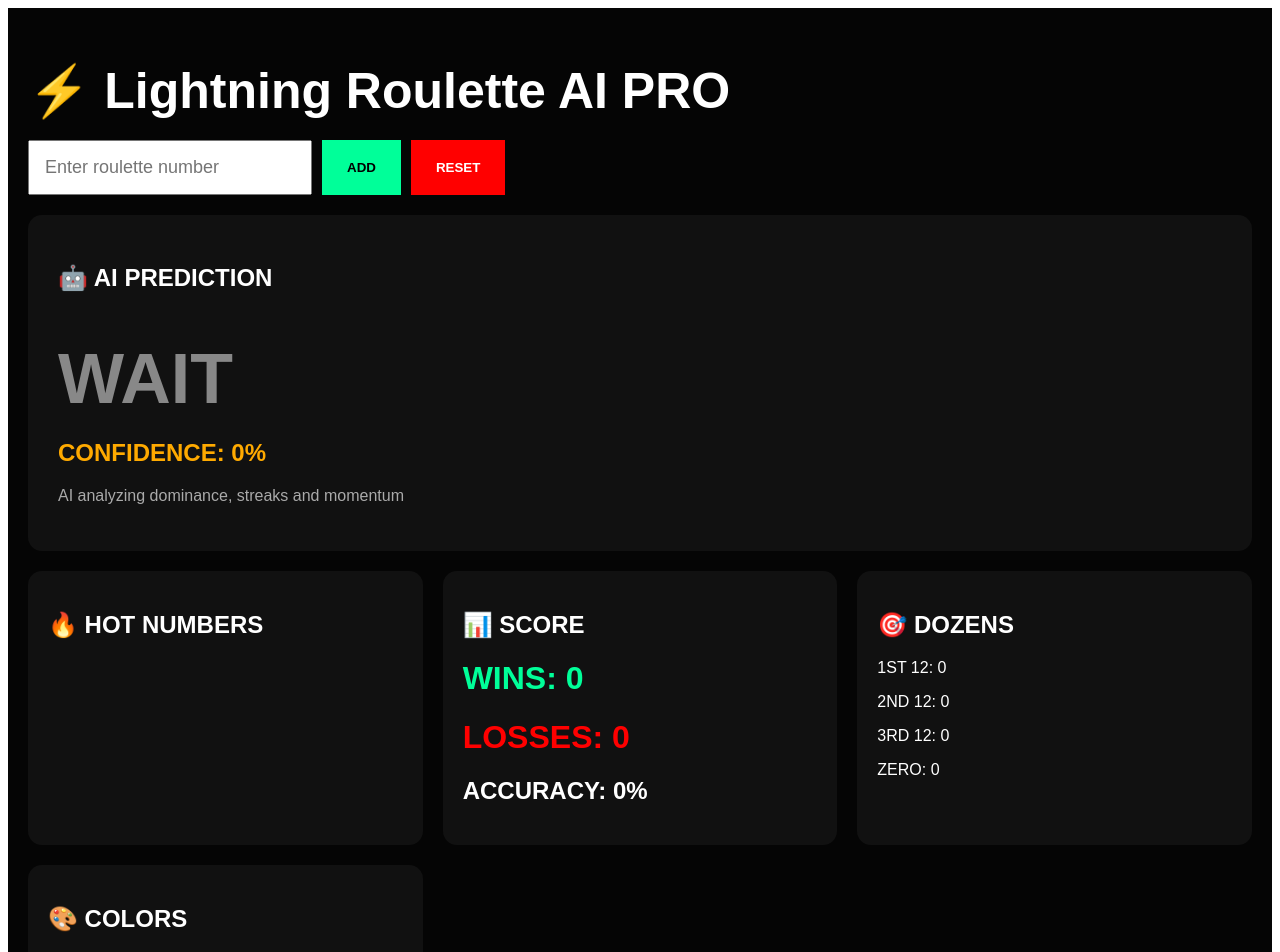
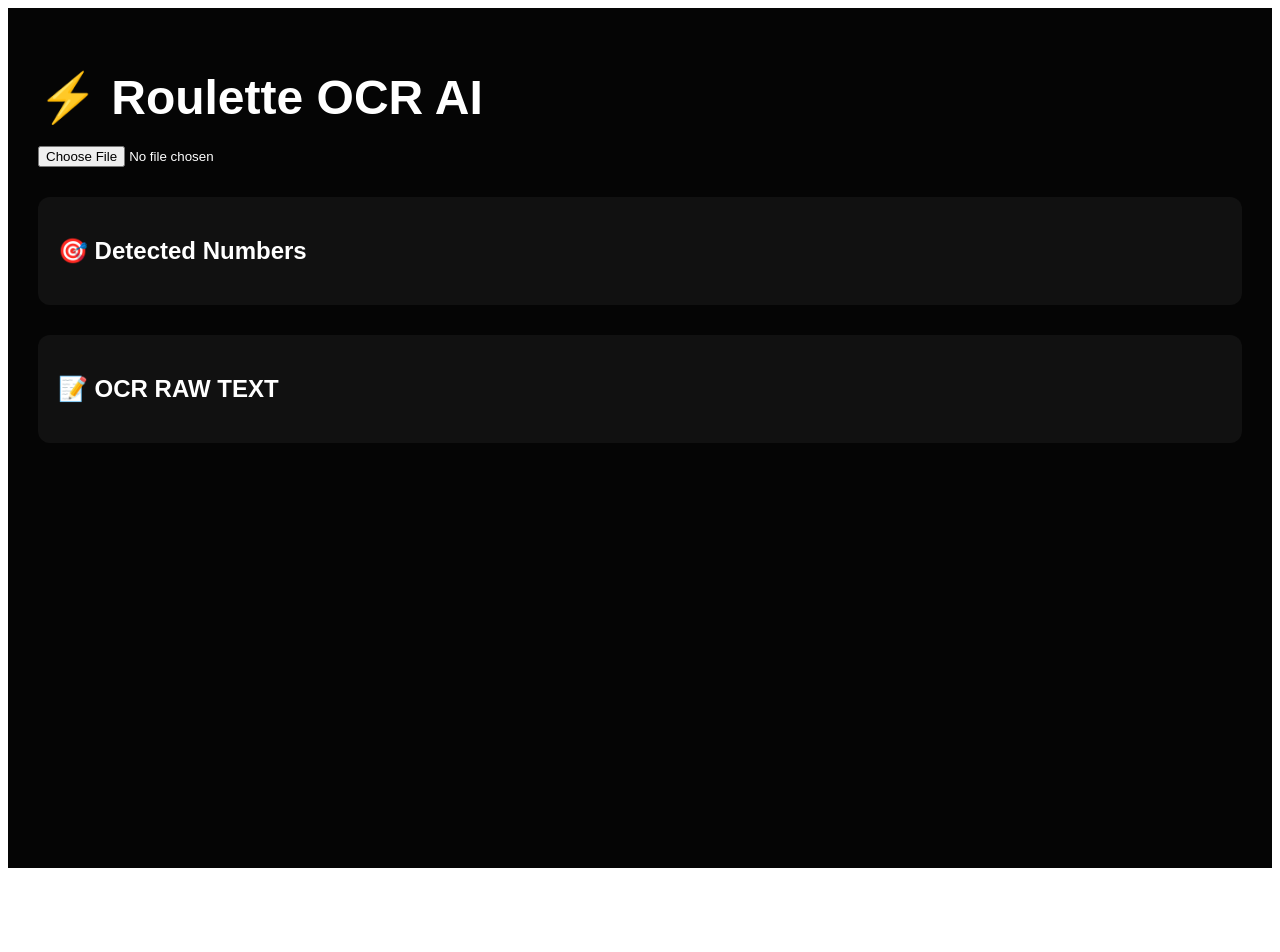
Before and after one commit to leonardoans07/roleta, a Next.js app: page / in a window 1280 px wide. Shown: the top 952 px of the page. After the commit the page ends 876 px from the top, so only its background shows below. Built offline with nearby package versions, Linux system fonts and the light colour scheme.

Commit message:
Update page.js

```diff
--- a/app/page.js
+++ b/app/page.js
@@ -1,458 +1,173 @@
 'use client'
 
-import { useState, useMemo } from 'react'
+import { useState } from 'react'
+import Tesseract from 'tesseract.js'
 
 export default function Home() {
-  const [number, setNumber] = useState('')
-  const [history, setHistory] = useState([])
 
-  const [prediction, setPrediction] = useState('WAIT')
-  const [confidence, setConfidence] = useState(0)
+  const [image, setImage] = useState(null)
+  const [text, setText] = useState('')
+  const [loading, setLoading] = useState(false)
+  const [numbers, setNumbers] = useState([])
 
-  const [wins, setWins] = useState(0)
-  const [losses, setLosses] = useState(0)
+  const extractNumbers = async (file) => {
 
-  const redNumbers = [
-    1,3,5,7,9,12,14,16,18,
-    19,21,23,25,27,30,32,34,36
-  ]
+    setLoading(true)
 
-  const blackNumbers = [
-    2,4,6,8,10,11,13,15,
-    17,20,22,24,26,28,29,31,33,35
-  ]
+    const result = await Tesseract.recognize(
+      file,
+      'eng'
+    )
 
-  function getDozen(num) {
-    if (num >= 1 && num <= 12) return '1ST 12'
-    if (num >= 13 && num <= 24) return '2ND 12'
-    if (num >= 25 && num <= 36) return '3RD 12'
-    return 'ZERO'
+    const detectedText = result.data.text
+
+    setText(detectedText)
+
+    // PEGAR APENAS NÚMEROS
+    const foundNumbers =
+      detectedText.match(/\d+/g)
+
+    if (foundNumbers) {
+
+      const cleanNumbers =
+        foundNumbers
+          .map(n => Number(n))
+          .filter(
+            n => n >= 0 && n <= 36
+          )
+
+      setNumbers(cleanNumbers)
     }
 
-  function getColor(num) {
-    if (num === 0) return '#00ff99'
-    if (redNumbers.includes(num)) return '#ff2d55'
-    return '#1a1a1a'
+    setLoading(false)
   }
 
-  function addNumber() {
-    const num = Number(number)
+  return (
 
-    if (isNaN(num) || num < 0 || num > 36) return
+    <main style={{
+      background:'#050505',
+      minHeight:'100vh',
+      color:'white',
+      padding:'30px',
+      fontFamily:'Arial'
+    }}>
 
-    // VALIDAR WIN/LOSS
-    if (prediction !== 'WAIT') {
-      const result = getDozen(num)
-
-      if (result === prediction) {
-        setWins(prev => prev + 1)
-      } else {
-        setLosses(prev => prev + 1)
-      }
-    }
-
-    const updated = [num, ...history].slice(0, 100)
-
-    setHistory(updated)
-    setNumber('')
-  }
-
-  const stats = useMemo(() => {
-    const last30 = history.slice(0, 30)
-    const last8 = history.slice(0, 8)
-
-    let reds = 0
-    let blacks = 0
-    let evens = 0
-    let odds = 0
-
-    const dozens = {
-      '1ST 12': 0,
-      '2ND 12': 0,
-      '3RD 12': 0,
-      ZERO: 0
-    }
-
-    const frequency = {}
-
-    last30.forEach(n => {
-      if (redNumbers.includes(n)) reds++
-      if (blackNumbers.includes(n)) blacks++
-
-      if (n !== 0 && n % 2 === 0) evens++
-      if (n % 2 !== 0) odds++
-
-      const dozen = getDozen(n)
-      dozens[dozen]++
-
-      frequency[n] = (frequency[n] || 0) + 1
-    })
-
-    // HOT NUMBERS
-    const hotNumbers = Object.entries(frequency)
-      .sort((a, b) => b[1] - a[1])
-      .slice(0, 5)
-
-    // IA MELHORADA
-    let aiPrediction = 'WAIT'
-    let aiConfidence = 0
-
-    if (last8.length >= 8) {
-      const recentDozens = {
-        '1ST 12': 0,
-        '2ND 12': 0,
-        '3RD 12': 0
-      }
-
-      last8.forEach(n => {
-        const d = getDozen(n)
-
-        if (d !== 'ZERO') {
-          recentDozens[d]++
-        }
-      })
-
-      const sorted = Object.entries(recentDozens)
-        .sort((a, b) => b[1] - a[1])
-
-      const strongest = sorted[0]
-      const second = sorted[1]
-
-      const strongestName = strongest[0]
-      const strongestCount = strongest[1]
-      const secondCount = second[1]
-
-      // DOMINÂNCIA
-      const dominance =
-        strongestCount / 8
-
-      // SEQUÊNCIA
-      const last3 = last8
-        .slice(0, 3)
-        .map(n => getDozen(n))
-
-      const streak =
-        last3.every(v => v === strongestName)
-
-      // IA DECISÃO
-      if (
-        strongestCount >= 5 &&
-        dominance >= 0.60
-      ) {
-        aiPrediction = strongestName
-        aiConfidence = Math.floor(
-          dominance * 100
-        )
-      }
-
-      // BOOST POR STREAK
-      if (streak) {
-        aiPrediction = strongestName
-        aiConfidence += 15
-      }
-
-      // EVITAR ENTRADA FRACA
-      if (
-        strongestCount - secondCount <= 1
-      ) {
-        aiPrediction = 'WAIT'
-        aiConfidence = 0
-      }
-    }
-
-    setTimeout(() => {
-      setPrediction(aiPrediction)
-      setConfidence(aiConfidence)
-    }, 0)
-
-    return {
-      reds,
-      blacks,
-      evens,
-      odds,
-      dozens,
-      hotNumbers
-    }
-  }, [history])
-
-  const accuracy =
-    wins + losses === 0
-      ? 0
-      : (
-          (wins / (wins + losses)) *
-          100
-        ).toFixed(1)
-
-  return (
-    <main
-      style={{
-        background: '#050505',
-        minHeight: '100vh',
-        color: 'white',
-        padding: 20,
-        fontFamily: 'Arial'
-      }}
-    >
-      <h1
-        style={{
-          fontSize: 50,
-          marginBottom: 20
-        }}
-      >
-        ⚡ Lightning Roulette AI PRO
+      <h1 style={{
+        fontSize:'48px',
+        marginBottom:'20px'
+      }}>
+        ⚡ Roulette OCR AI
       </h1>
 
-      {/* INPUT */}
-      <div
-        style={{
-          display: 'flex',
-          gap: 10,
-          flexWrap: 'wrap',
-          marginBottom: 20
-        }}
-      >
       <input
-          value={number}
-          onChange={(e) =>
-            setNumber(e.target.value)
+        type="file"
+        accept="image/*"
+        onChange={(e)=>{
+
+          const file = e.target.files[0]
+
+          if(file){
+
+            setImage(
+              URL.createObjectURL(file)
+            )
+
+            extractNumbers(file)
           }
-          placeholder="Enter roulette number"
-          style={{
-            padding: 15,
-            width: 250,
-            fontSize: 18,
-            color: 'black'
         }}
       />
 
-        <button
-          onClick={addNumber}
+      {loading && (
+
+        <h2 style={{
+          marginTop:'20px',
+          color:'#00ff99'
+        }}>
+          Reading roulette numbers...
+        </h2>
+
+      )}
+
+      {image && (
+
+        <div style={{
+          marginTop:'30px'
+        }}>
+
+          <img
+            src={image}
+            alt="roulette"
             style={{
-            background: '#00ff99',
-            border: 'none',
-            padding: '15px 25px',
-            fontWeight: 'bold',
-            cursor: 'pointer'
+              width:'350px',
+              borderRadius:'12px'
             }}
-        >
-          ADD
-        </button>
+          />
 
-        <button
-          onClick={() => {
-            setHistory([])
-            setPrediction('WAIT')
-            setWins(0)
-            setLosses(0)
-            setConfidence(0)
-          }}
-          style={{
-            background: 'red',
-            color: 'white',
-            border: 'none',
-            padding: '15px 25px',
-            fontWeight: 'bold',
-            cursor: 'pointer'
-          }}
-        >
-          RESET
-        </button>
         </div>
 
-      {/* AI */}
-      <div
-        style={{
-          background: '#111',
-          padding: 30,
-          borderRadius: 14,
-          marginBottom: 20
-        }}
-      >
-        <h2>🤖 AI PREDICTION</h2>
+      )}
 
-        <h1
-          style={{
-            fontSize: 70,
-            color:
-              prediction === 'WAIT'
-                ? '#888'
-                : '#00ff99',
-            marginBottom: 10
-          }}
-        >
-          {prediction}
-        </h1>
+      <div style={{
+        marginTop:'30px',
+        background:'#111',
+        padding:'20px',
+        borderRadius:'12px'
+      }}>
 
-        <h2
-          style={{
-            color: '#ffaa00'
-          }}
-        >
-          CONFIDENCE: {confidence}%
-        </h2>
+        <h2>🎯 Detected Numbers</h2>
 
-        <p
-          style={{
-            marginTop: 10,
-            color: '#aaa'
-          }}
-        >
-          AI analyzing dominance, streaks and momentum
-        </p>
-      </div>
+        <div style={{
+          display:'flex',
+          gap:'10px',
+          flexWrap:'wrap',
+          marginTop:'15px'
+        }}>
 
-      {/* GRID */}
-      <div
-        style={{
-          display: 'grid',
-          gridTemplateColumns:
-            'repeat(auto-fit,minmax(300px,1fr))',
-          gap: 20
-        }}
-      >
-        {/* HOT */}
-        <div
-          style={{
-            background: '#111',
-            padding: 20,
-            borderRadius: 14
-          }}
-        >
-          <h2>🔥 HOT NUMBERS</h2>
+          {numbers.map((n,i)=>(
 
-          <div
-            style={{
-              display: 'flex',
-              gap: 10,
-              flexWrap: 'wrap',
-              marginTop: 15
-            }}
-          >
-            {stats.hotNumbers.map(([n, f]) => (
-              <div
-                key={n}
-                style={{
-                  background: '#00ff99',
-                  color: 'black',
-                  padding: 12,
-                  borderRadius: 10,
-                  fontWeight: 'bold'
-                }}
-              >
-                {n} ({f}x)
-              </div>
-            ))}
-          </div>
-        </div>
-
-        {/* SCORE */}
-        <div
-          style={{
-            background: '#111',
-            padding: 20,
-            borderRadius: 14
-          }}
-        >
-          <h2>📊 SCORE</h2>
-
-          <h1 style={{ color: '#00ff99' }}>
-            WINS: {wins}
-          </h1>
-
-          <h1 style={{ color: 'red' }}>
-            LOSSES: {losses}
-          </h1>
-
-          <h2>
-            ACCURACY: {accuracy}%
-          </h2>
-        </div>
-
-        {/* DOZENS */}
-        <div
-          style={{
-            background: '#111',
-            padding: 20,
-            borderRadius: 14
-          }}
-        >
-          <h2>🎯 DOZENS</h2>
-
-          <p>
-            1ST 12: {stats.dozens['1ST 12']}
-          </p>
-
-          <p>
-            2ND 12: {stats.dozens['2ND 12']}
-          </p>
-
-          <p>
-            3RD 12: {stats.dozens['3RD 12']}
-          </p>
-
-          <p>
-            ZERO: {stats.dozens['ZERO']}
-          </p>
-        </div>
-
-        {/* COLORS */}
-        <div
-          style={{
-            background: '#111',
-            padding: 20,
-            borderRadius: 14
-          }}
-        >
-          <h2>🎨 COLORS</h2>
-
-          <p>🔴 RED: {stats.reds}</p>
-          <p>⚫ BLACK: {stats.blacks}</p>
-          <p>⚪ EVEN: {stats.evens}</p>
-          <p>⚫ ODD: {stats.odds}</p>
-        </div>
-      </div>
-
-      {/* HISTORY */}
-      <div
-        style={{
-          background: '#111',
-          padding: 20,
-          borderRadius: 14,
-          marginTop: 20
-        }}
-      >
-        <h2>🕒 LAST 30 NUMBERS</h2>
-
-        <div
-          style={{
-            display: 'flex',
-            gap: 10,
-            flexWrap: 'wrap',
-            marginTop: 15
-          }}
-        >
-          {history
-            .slice(0, 30)
-            .map((n, i) => (
             <div
               key={i}
               style={{
-                  width: 55,
-                  height: 55,
-                  borderRadius: 10,
-                  background: getColor(n),
-                  display: 'flex',
-                  justifyContent: 'center',
-                  alignItems: 'center',
-                  fontWeight: 'bold',
-                  fontSize: 22
+                width:'55px',
+                height:'55px',
+                background:'#00ff99',
+                color:'black',
+                borderRadius:'10px',
+                display:'flex',
+                justifyContent:'center',
+                alignItems:'center',
+                fontWeight:'bold',
+                fontSize:'22px'
               }}
             >
               {n}
             </div>
+
           ))}
+
         </div>
+
       </div>
+
+      <div style={{
+        marginTop:'30px',
+        background:'#111',
+        padding:'20px',
+        borderRadius:'12px'
+      }}>
+
+        <h2>📝 OCR RAW TEXT</h2>
+
+        <p style={{
+          color:'#aaa',
+          marginTop:'10px',
+          whiteSpace:'pre-wrap'
+        }}>
+          {text}
+        </p>
+
+      </div>
+
     </main>
   )
 }
```
Lines whose indentation alone changed are shown as unchanged.
